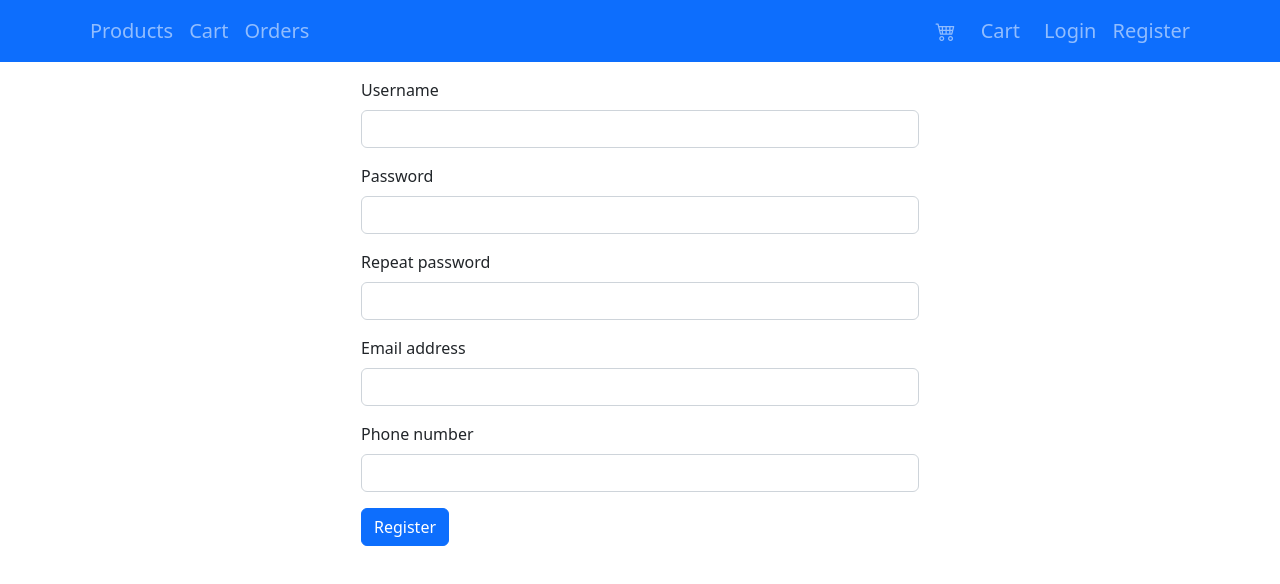
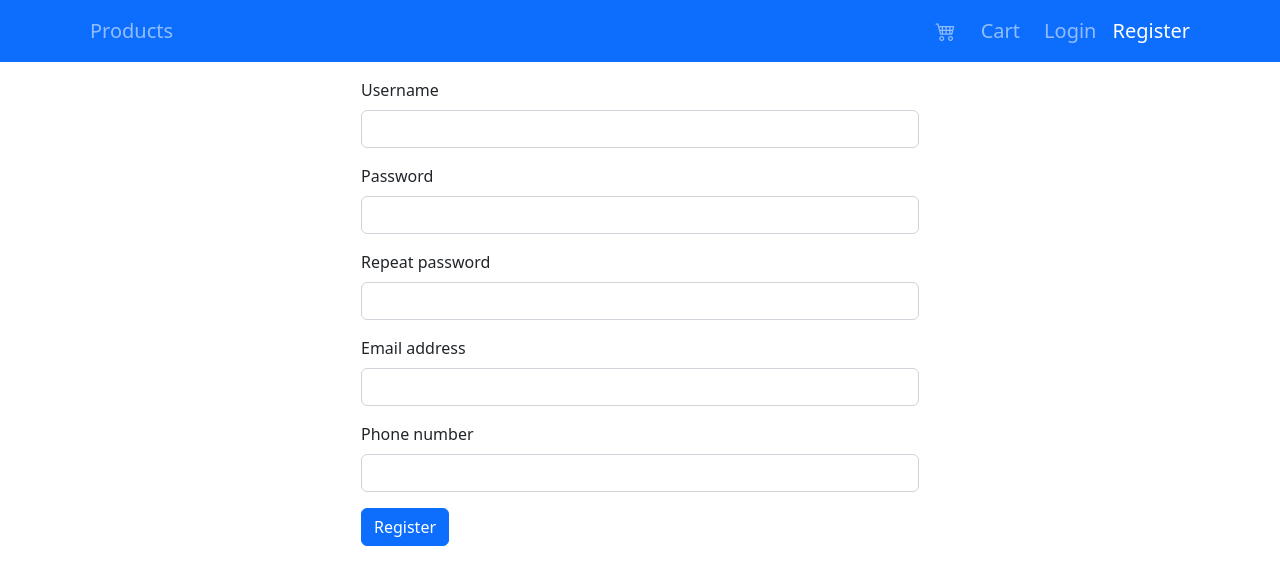
Before and after one commit to Lukasz0104/AJI_TUL_2022, an Angular app in the folder zadanie4/frontend/: page /register in a window 1280 px wide. Shown: the top 584 px of the page. Built offline with nearby package versions, Linux system fonts and the light colour scheme.

Commit message:
Task 4 - Conditionally show links in top bar

```diff
--- a/zadanie4/frontend/src/app/components/login/login.component.ts
+++ b/zadanie4/frontend/src/app/components/login/login.component.ts
@@ -18,11 +18,10 @@ export class LoginComponent {
     login() {
         this.authService.login(this.loginDto).subscribe((success) => {
             if (success) {
-                this.loginDto.username = '';
-                this.loginDto.password = '';
-
                 this.router.navigate(['/']);
             }
+            this.loginDto.username = '';
+            this.loginDto.password = '';
         });
     }
 }
--- a/zadanie4/frontend/src/app/components/top-bar/top-bar.component.html
+++ b/zadanie4/frontend/src/app/components/top-bar/top-bar.component.html
@@ -10,25 +10,21 @@
                     Products
                 </a>
             </li>
-            <li class="nav-item">
-                <a
-                    routerLink="/cart"
-                    class="nav-link"
-                    [ngClass]="{ active: this.router.url === '/cart' }">
-                    Cart
-                </a>
-            </li>
-            <li class="nav-item">
+            <li
+                class="nav-item"
+                *ngIf="authService.role === 'ADMIN'">
                 <a
                     routerLink="/"
                     class="nav-link"
-                    [ngClass]="{ active: this.router.url === '/' }">
+                    [ngClass]="{ active: this.router.url === '/orders' }">
                     Orders
                 </a>
             </li>
         </ul>
         <ul class="navbar-nav flex-row flex-wrap">
-            <li class="nav-item">
+            <li
+                *ngIf="authService.role !== 'ADMIN'"
+                class="nav-item">
                 <span
                     (mouseleave)="p.close()"
                     class="nav-link">
@@ -41,7 +37,8 @@
                         #p="ngbPopover">
                         <a
                             routerLink="/cart"
-                            class="nav-link d-inline">
+                            class="nav-link d-inline"
+                            [ngClass]="{ active: this.router.url === '/cart' }">
                             <i class="bi bi-cart4 position-relative px-1 mt-1">
                                 <ng-container *ngIf="cartService.count > 0">
                                     <span
@@ -54,24 +51,38 @@
                     </span>
                     <a
                         class="nav-link d-inline"
-                        routerLink="/cart">
+                        routerLink="/cart"
+                        [ngClass]="{ active: this.router.url === '/cart' }">
                         Cart
                     </a>
                 </span>
             </li>
+            <ng-container *ngIf="!authService.authenticated">
                 <li class="nav-item">
                     <a
                         routerLink="/login"
-                    class="nav-link">
+                        class="nav-link"
+                        [ngClass]="{ active: this.router.url === '/login' }">
                         Login
                     </a>
                 </li>
                 <li class="nav-item">
                     <a
                         routerLink="/register"
-                    class="nav-link">
+                        class="nav-link"
+                        [ngClass]="{ active: this.router.url === '/register' }">
                         Register
                     </a>
+                </li>
+            </ng-container>
+            <li
+                *ngIf="authService.authenticated"
+                class="nav-item d-flex align-items-center">
+                <button
+                    class="btn btn-danger"
+                    (click)="onLogout()">
+                    Log out
+                </button>
             </li>
         </ul>
     </div>
--- a/zadanie4/frontend/src/app/components/top-bar/top-bar.component.ts
+++ b/zadanie4/frontend/src/app/components/top-bar/top-bar.component.ts
@@ -1,5 +1,6 @@
 import { Component, ViewEncapsulation } from '@angular/core';
 import { Router } from '@angular/router';
+import { AuthService } from '../../services/auth.service';
 import { CartService } from '../../services/cart.service';
 
 @Component({
@@ -9,5 +10,13 @@ import { CartService } from '../../services/cart.service';
     styleUrls: ['./top-bar.component.css']
 })
 export class TopBarComponent {
-    constructor(protected router: Router, protected cartService: CartService) {}
+    constructor(
+        protected router: Router,
+        protected cartService: CartService,
+        protected readonly authService: AuthService
+    ) {}
+
+    onLogout(): void {
+        this.authService.logout();
+    }
 }
--- a/zadanie4/frontend/src/app/services/auth.service.ts
+++ b/zadanie4/frontend/src/app/services/auth.service.ts
@@ -12,7 +12,7 @@ import { RegisterDto } from '../models/register-dto';
 export class AuthService {
     private readonly AUTH_URL = `${environment.apiUrl}/auth`;
     private _authenticated = false;
-    private _token = '';
+    private _token: string | null = null;
     private _role: string | null = null;
 
     constructor(private httpClient: HttpClient) {}
@@ -21,7 +21,7 @@ export class AuthService {
         return this._authenticated;
     }
 
-    get token(): string {
+    get token(): string | null {
         return this._token;
     }
 
@@ -62,4 +62,10 @@ export class AuthService {
                 })
             );
     }
+
+    logout() {
+        this._token = null;
+        this._authenticated = false;
+        this._role = null;
+    }
 }
```
Lines whose indentation alone changed are shown as unchanged.
